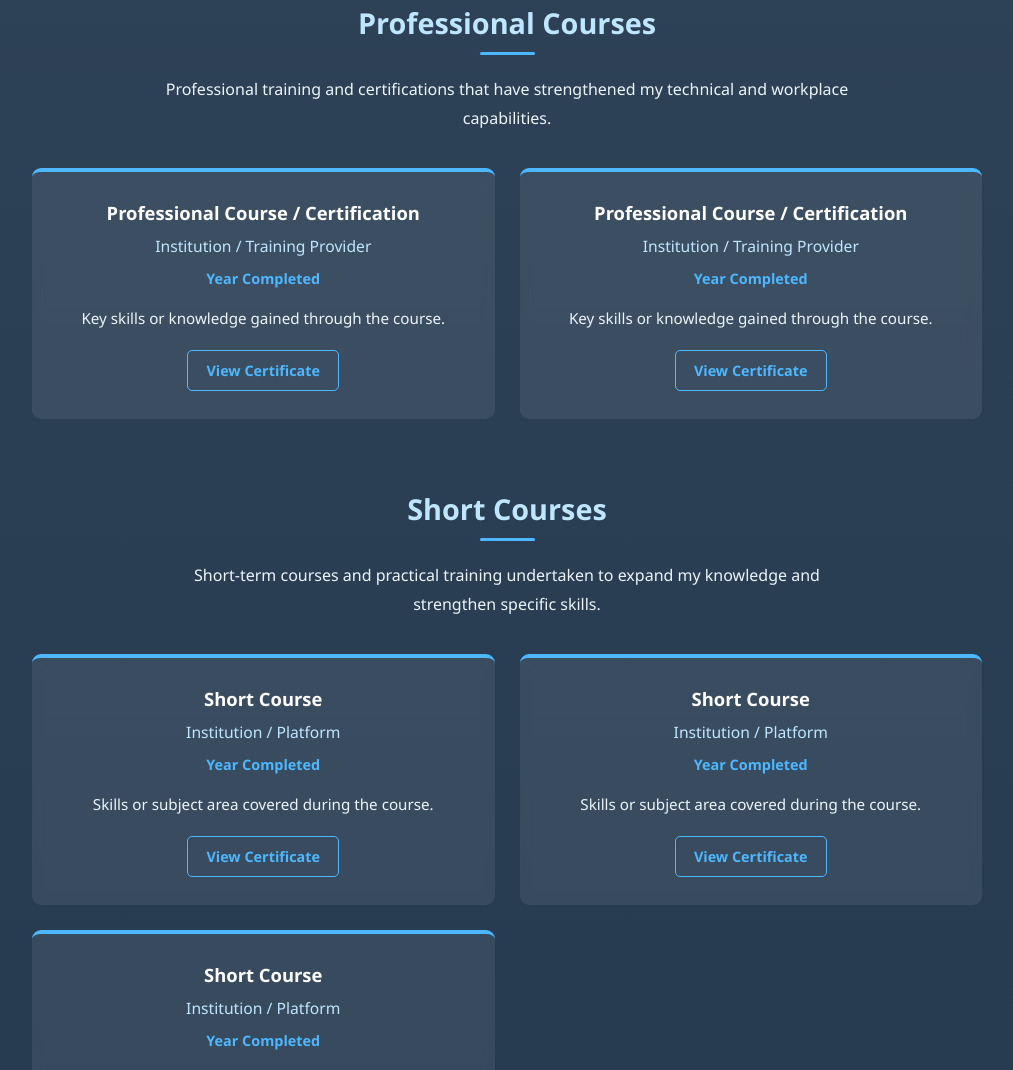
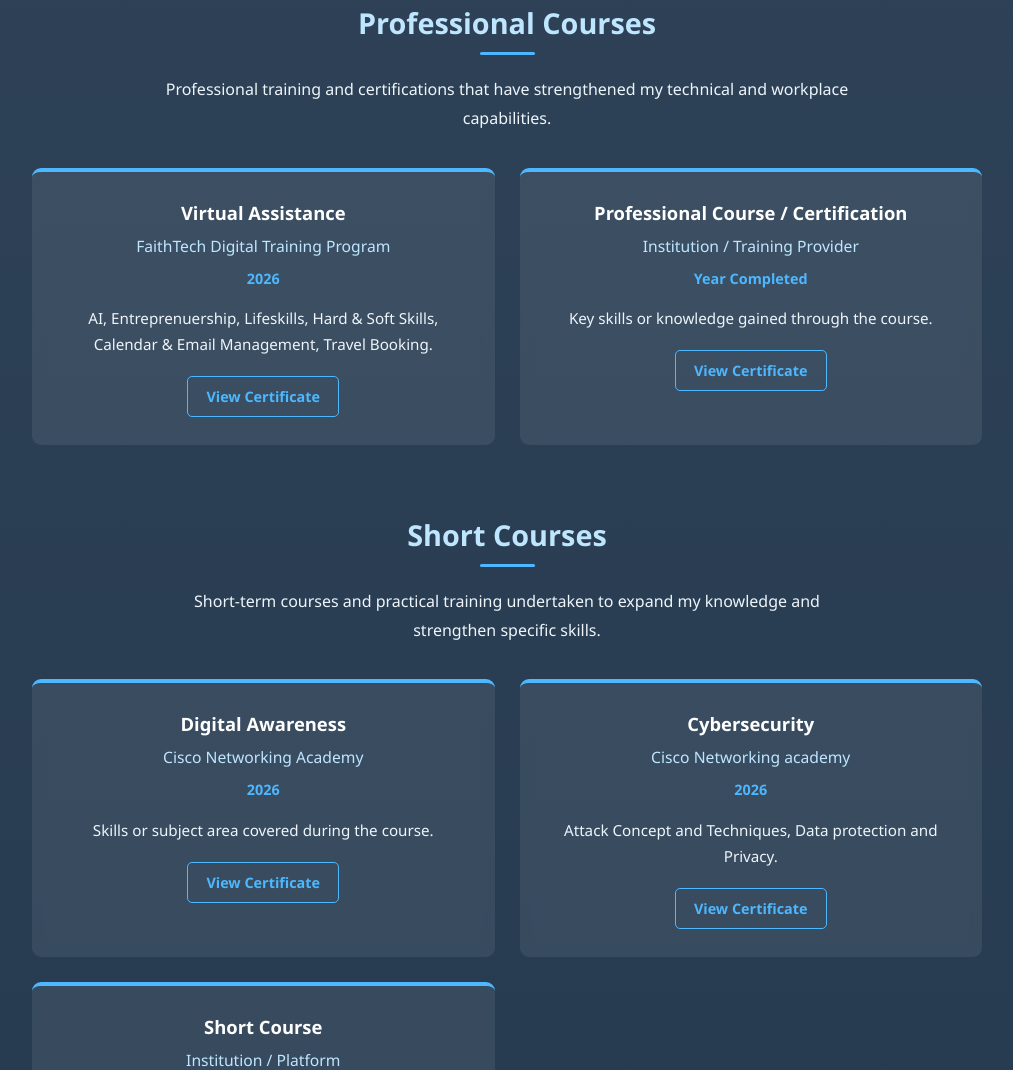
Before and after one commit to Brenda-Kayi/career-profile, a plain HTML site: page education.html in a window 1280 px wide. Shown: the part 1008-2078 px from the top of the page, without its empty margins (133-1146 px from the left). Drawn offline with Linux system fonts and the light colour scheme.

Commit message:
Update portfolio

```diff
--- a/education.html
+++ b/education.html
@@ -111,16 +111,16 @@
                 <!-- Professional Course 1 -->
                 <div class="course-card">
 
-                    <h3>Professional Course / Certification</h3>
+                    <h3>Virtual Assistance </h3>
 
-                    <h4>Institution / Training Provider</h4>
+                    <h4>FaithTech Digital Training Program </h4>
 
                     <p class="course-year">
-                        Year Completed
+                        2026
                     </p>
 
                     <p>
-                        Key skills or knowledge gained through the course.
+                        AI, Entreprenuership, Lifeskills, Hard & Soft Skills, Calendar & Email Management, Travel Booking.
                     </p>
 
                     <a href="#" class="certificate-button">
@@ -173,12 +173,12 @@
                 <!-- Short Course 1 -->
                 <div class="course-card">
 
-                    <h3>Short Course</h3>
+                    <h3>Digital Awareness </h3>
 
-                    <h4>Institution / Platform</h4>
+                    <h4>Cisco Networking Academy </h4>
 
                     <p class="course-year">
-                        Year Completed
+                        2026
                     </p>
 
                     <p>
@@ -195,16 +195,16 @@
                 <!-- Short Course 2 -->
                 <div class="course-card">
 
-                    <h3>Short Course</h3>
+                    <h3>Cybersecurity</h3>
 
-                    <h4>Institution / Platform</h4>
+                    <h4>Cisco Networking academy </h4>
 
                     <p class="course-year">
-                        Year Completed
+                        2026
                     </p>
 
                     <p>
-                        Skills or subject area covered during the course.
+                        Attack Concept and Techniques, Data protection and Privacy.
                     </p>
 
                     <a href="#" class="certificate-button">
```
